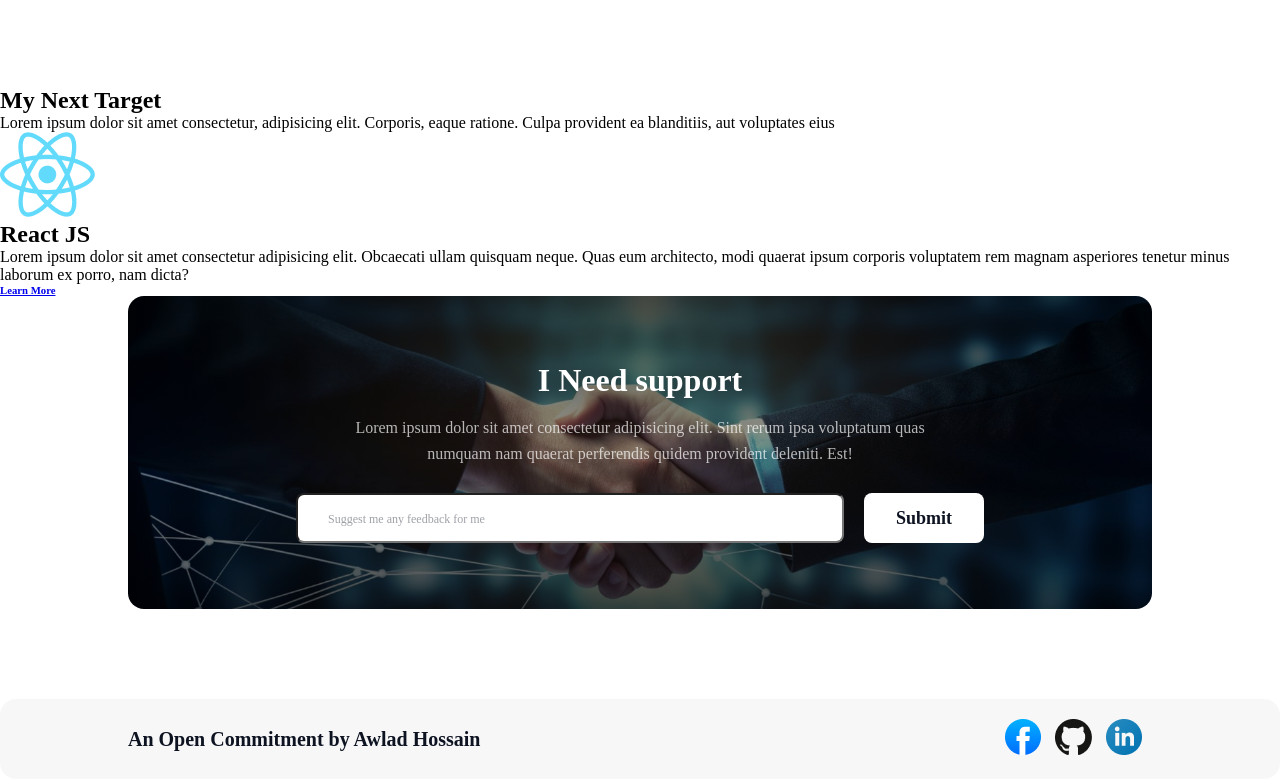
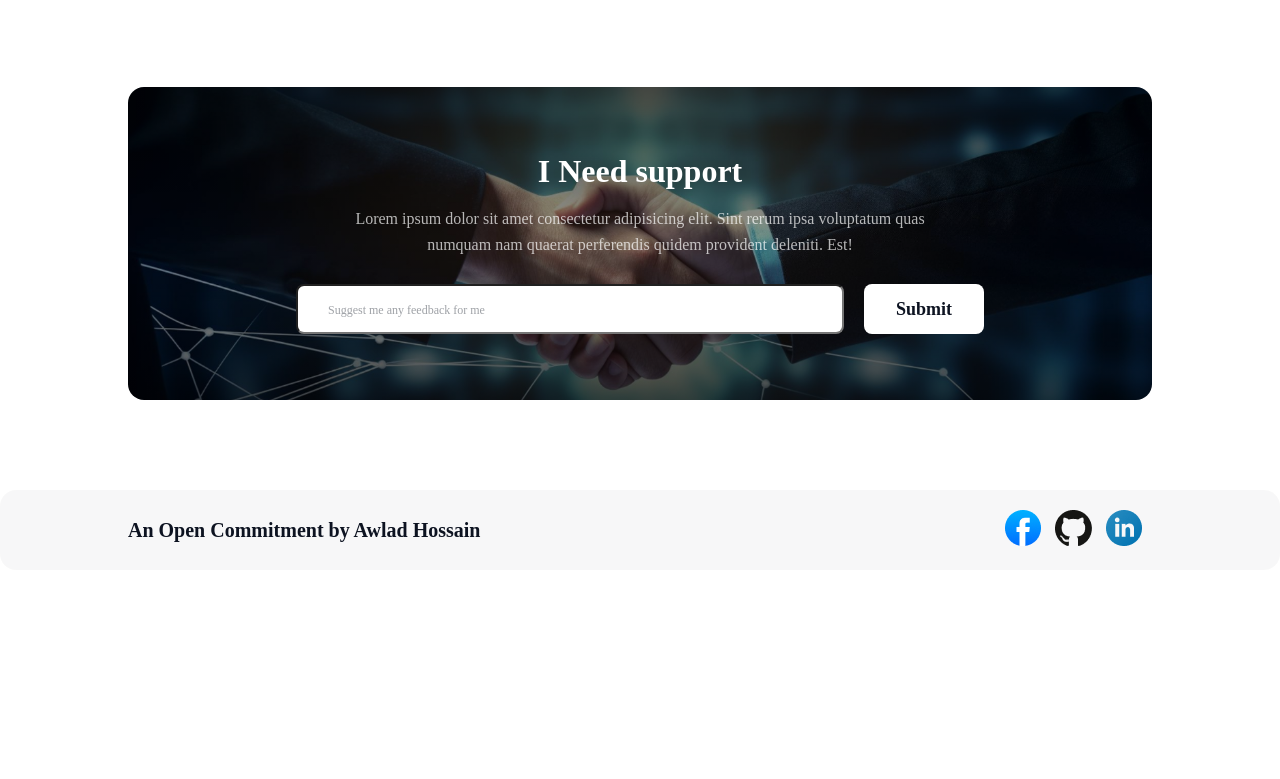
Before and after one commit to eftakhar-491/B-10_Assignment-1, a plain HTML site: page index.html in a window 1280 px wide. Shown: the part 3493-4272 px from the top of the page. After the commit the page ends 4063 px from the top, so only its background shows below. Drawn offline with Linux system fonts and the light colour scheme; a web font is replaced by a local one.

```diff
--- a/index.html
+++ b/index.html
@@ -124,33 +124,6 @@
           </div>
         </div>
       </section>
-
-      <section class="next-targets">
-        <h1>My Next Target</h1>
-        <p>
-          Lorem ipsum dolor sit amet consectetur, adipisicing elit. Corporis,
-          eaque ratione. Culpa provident ea blanditiis, aut voluptates eius
-        </p>
-        <div class="all-targets">
-          <div class="target">
-            <div class="target-icon">
-              <img src="./assets/react.png" alt="React" />
-            </div>
-            <div class="target-details">
-              <h1>React JS</h1>
-              <p>
-                Lorem ipsum dolor sit amet consectetur adipisicing elit.
-                Obcaecati ullam quisquam neque. Quas eum architecto, modi
-                quaerat ipsum corporis voluptatem rem magnam asperiores tenetur
-                minus laborum ex porro, nam dicta?
-              </p>
-              <a href="#">
-                <h6>Learn More</h6>
-              </a>
-            </div>
-          </div>
-        </div>
-      </section>
     </main>
     <footer>
       <div class="support">
```
